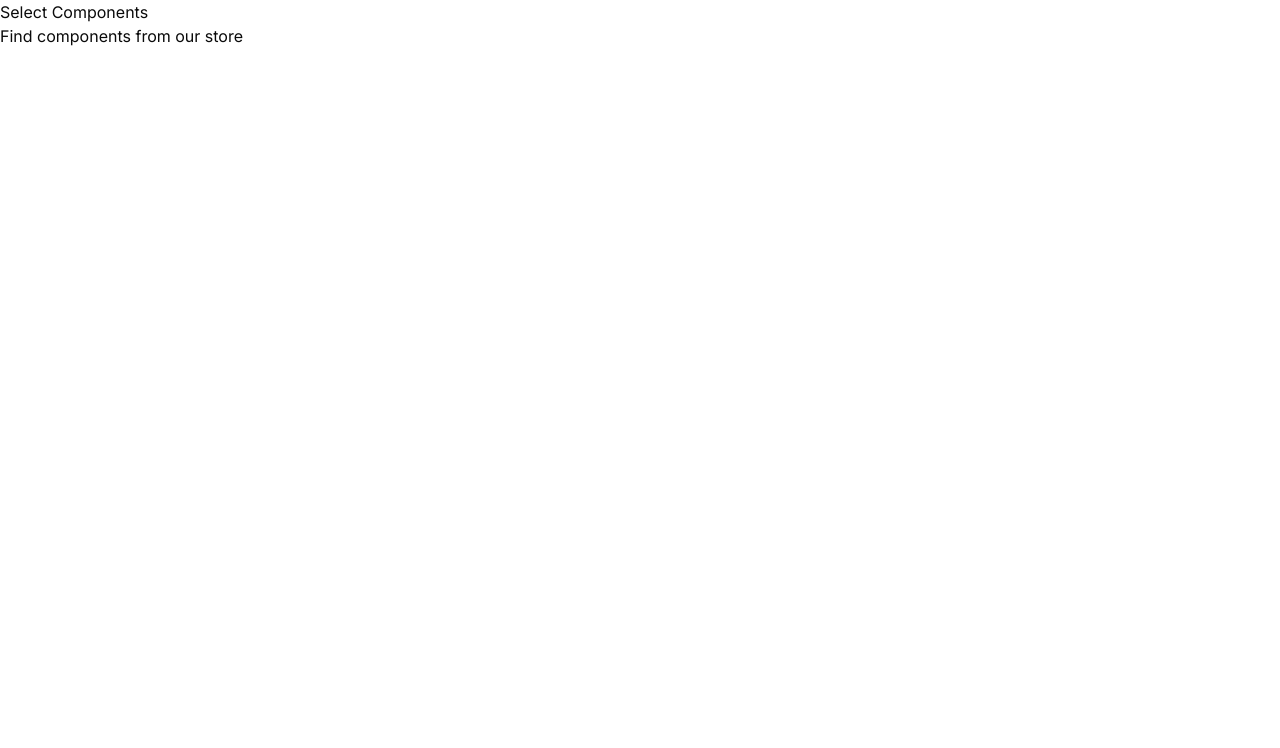
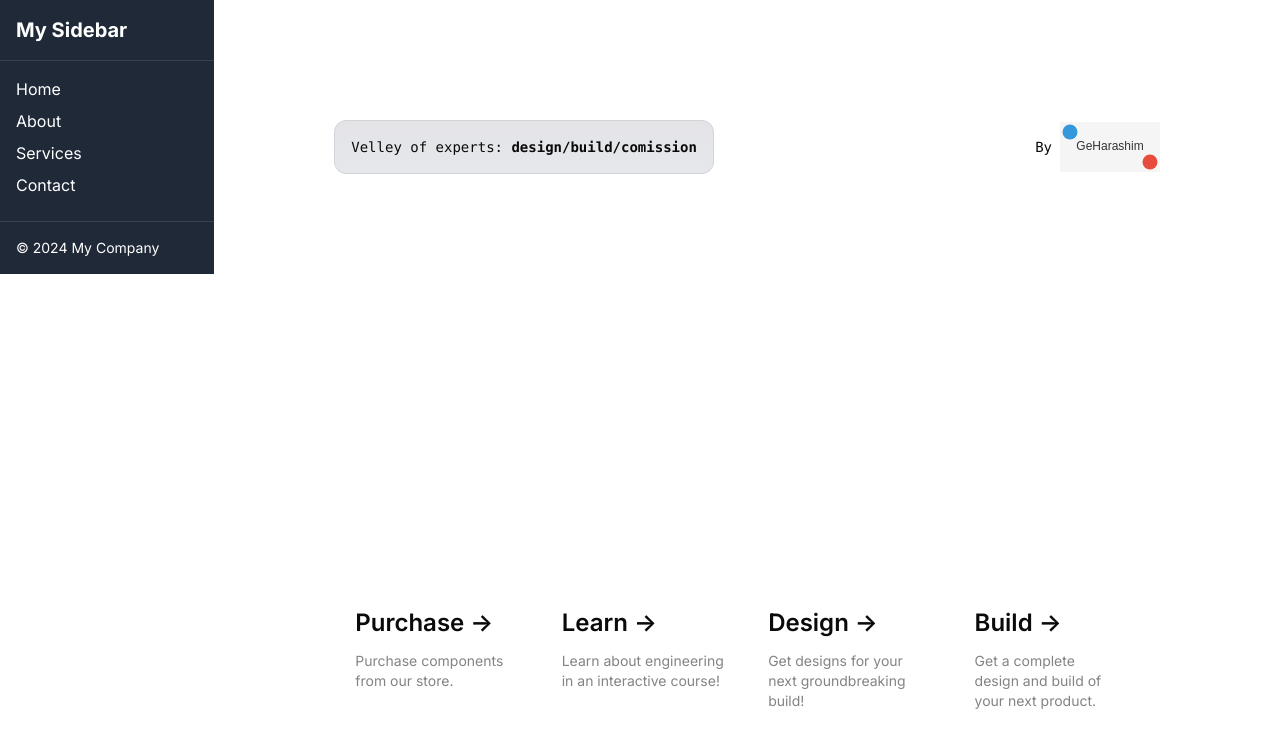
Before and after one commit to WashyKK/ui, a Next.js app: page /learn in a window 1280 px wide. Shown: the top 748 px of the page. Built offline with nearby package versions, Linux system fonts and the light colour scheme.

Commit message:
minimal sidebar
Signed-off-by: WashingtonKK <washingtonkigan@gmail.com>

```diff
--- a/src/app/layout.tsx
+++ b/src/app/layout.tsx
@@ -1,8 +1,18 @@
+// src/app/layout.tsx
 import type { Metadata } from "next";
 import { Inter } from "next/font/google";
 import "./globals.css";
+import React from "react";
+import Sidebar from "@/components/ui/sidebar";
 
 const inter = Inter({ subsets: ["latin"] });
+
+const items = [
+  { label: "Home", href: "/" },
+  { label: "About", href: "/about" },
+  { label: "Services", href: "/services" },
+  { label: "Contact", href: "/contact" },
+];
 
 export const metadata: Metadata = {
   title: "Ge Harashim",
@@ -11,12 +21,20 @@ export const metadata: Metadata = {
 
 export default function RootLayout({
   children,
-}: Readonly<{
+}: {
   children: React.ReactNode;
-}>) {
+}) {
   return (
     <html lang="en">
-      <body className={inter.className}>{children}</body>
+      <head>
+        <title>{metadata.title}</title>
+      </head>
+      <body className={`${inter.className} min-h-screen`}>
+        <div className="min-h-screen flex">
+          <Sidebar items={items} />
+          <main className="flex-grow p-6">{children}</main>
+        </div>
+      </body>
     </html>
   );
 }
--- a/src/app/learn/page.tsx
+++ b/src/app/learn/page.tsx
@@ -1,8 +1,103 @@
+import Image from "next/image";
+import Link from "next/link";
+
 export default function Learn() {
-    return (
-        <div>
-            <h1>Select Components</h1>
-            <p>Find components from our store</p>
+  return (
+    <main className="flex min-h-screen flex-col items-center justify-between p-24">
+      <div className="z-10 w-full max-w-5xl items-center justify-between font-mono text-sm lg:flex">
+        <p className="fixed left-0 top-0 flex w-full justify-center border-b border-gray-300 bg-gradient-to-b from-zinc-200 pb-6 pt-8 backdrop-blur-2xl dark:border-neutral-800 dark:bg-zinc-800/30 dark:from-inherit lg:static lg:w-auto  lg:rounded-xl lg:border lg:bg-gray-200 lg:p-4 lg:dark:bg-zinc-800/30">
+          Velley of experts:&nbsp;
+          <code className="font-mono font-bold">design/build/comission</code>
+        </p>
+        <div className="fixed bottom-0 left-0 flex h-48 w-full items-end justify-center bg-gradient-to-t from-white via-white dark:from-black dark:via-black lg:static lg:size-auto lg:bg-none">
+          <a
+            className="pointer-events-none flex place-items-center gap-2 p-8 lg:pointer-events-auto lg:p-0"
+            href="https://vercel.com?utm_source=create-next-app&utm_medium=appdir-template&utm_campaign=create-next-app"
+            target="_blank"
+            rel="noopener noreferrer"
+          >
+            By{" "}
+            <Image
+              src="/vercel.svg"
+              alt="Vercel Logo"
+              className="dark:invert"
+              width={100}
+              height={24}
+              priority
+            />
+          </a>
         </div>
-    );
+      </div>
+
+      <div className="mb-32 grid text-center lg:mb-0 lg:w-full lg:max-w-5xl lg:grid-cols-4 lg:text-left">
+        <Link
+          href="/store"
+          className="group rounded-lg border border-transparent px-5 py-4 transition-colors hover:border-gray-300 hover:bg-gray-100 hover:dark:border-neutral-700 hover:dark:bg-neutral-800/30"
+          target="_blank"
+          rel="noopener noreferrer"
+        >
+          <h2 className="mb-3 text-2xl font-semibold">
+            Purchase{" "}
+            <span className="inline-block transition-transform group-hover:translate-x-1 motion-reduce:transform-none">
+              -&gt;
+            </span>
+          </h2>
+          <p className="m-0 max-w-[30ch] text-sm opacity-50">
+            Purchase components from our store.
+          </p>
+        </Link>
+
+        <Link
+          href="/learn"
+          className="group rounded-lg border border-transparent px-5 py-4 transition-colors hover:border-gray-300 hover:bg-gray-100 hover:dark:border-neutral-700 hover:dark:bg-neutral-800/30"
+          target="_blank"
+          rel="noopener noreferrer"
+        >
+          <h2 className="mb-3 text-2xl font-semibold">
+            Learn{" "}
+            <span className="inline-block transition-transform group-hover:translate-x-1 motion-reduce:transform-none">
+              -&gt;
+            </span>
+          </h2>
+          <p className="m-0 max-w-[30ch] text-sm opacity-50">
+            Learn about engineering in an interactive course!
+          </p>
+        </Link>
+
+        <Link
+          href="/design"
+          className="group rounded-lg border border-transparent px-5 py-4 transition-colors hover:border-gray-300 hover:bg-gray-100 hover:dark:border-neutral-700 hover:dark:bg-neutral-800/30"
+          target="_blank"
+          rel="noopener noreferrer"
+        >
+          <h2 className="mb-3 text-2xl font-semibold">
+            Design{" "}
+            <span className="inline-block transition-transform group-hover:translate-x-1 motion-reduce:transform-none">
+              -&gt;
+            </span>
+          </h2>
+          <p className="m-0 max-w-[30ch] text-sm opacity-50">
+            Get designs for your next groundbreaking build!
+          </p>
+        </Link>
+
+        <Link
+          href="/design"
+          className="group rounded-lg border border-transparent px-5 py-4 transition-colors hover:border-gray-300 hover:bg-gray-100 hover:dark:border-neutral-700 hover:dark:bg-neutral-800/30"
+          target="_blank"
+          rel="noopener noreferrer"
+        >
+          <h2 className="mb-3 text-2xl font-semibold">
+            Build{" "}
+            <span className="inline-block transition-transform group-hover:translate-x-1 motion-reduce:transform-none">
+              -&gt;
+            </span>
+          </h2>
+          <p className="m-0 max-w-[30ch] text-balance text-sm opacity-50">
+            Get a complete design and build of your next product.
+          </p>
+        </Link>
+      </div>
+    </main>
+  );
 }
--- /dev/null
+++ b/src/components/ui/sidebar.tsx
@@ -0,0 +1,32 @@
+"use client";
+
+import React from "react";
+import Link from "next/link";
+
+interface SidebarProps {
+  items: { label: string; href: string }[]; // Define the shape of the sidebar items
+}
+
+const Sidebar: React.FC<SidebarProps> = ({ items }) => {
+  return (
+    <div className="flex flex-col h-full w-64 bg-gray-800 text-white">
+      <div className="p-4 text-xl font-bold border-b border-gray-700">My Sidebar</div>
+      <nav className="flex-grow">
+        <ul className="flex flex-col p-4">
+          {items.map((item) => (
+            <li key={item.href} className="mb-2">
+              <Link href={item.href}>
+                {item.label}
+              </Link>
+            </li>
+          ))}
+        </ul>
+      </nav>
+      <footer className="p-4 border-t border-gray-700">
+        <p className="text-sm">© 2024 My Company</p>
+      </footer>
+    </div>
+  );
+};
+
+export default Sidebar;
```
